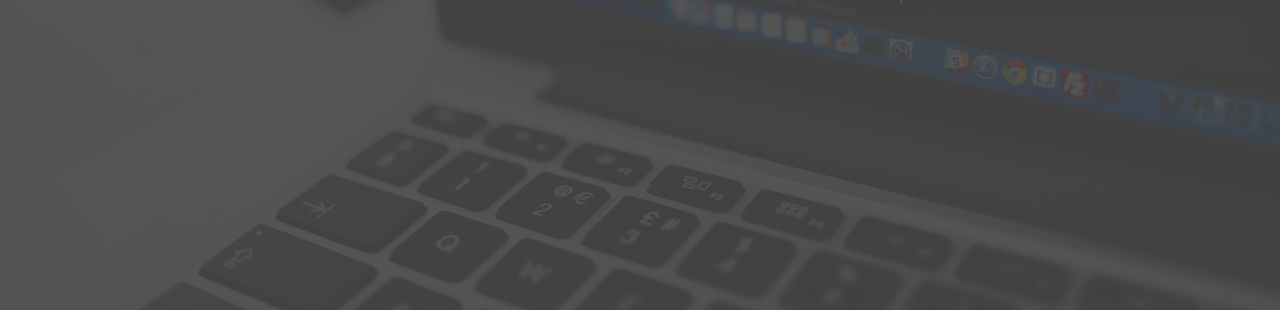
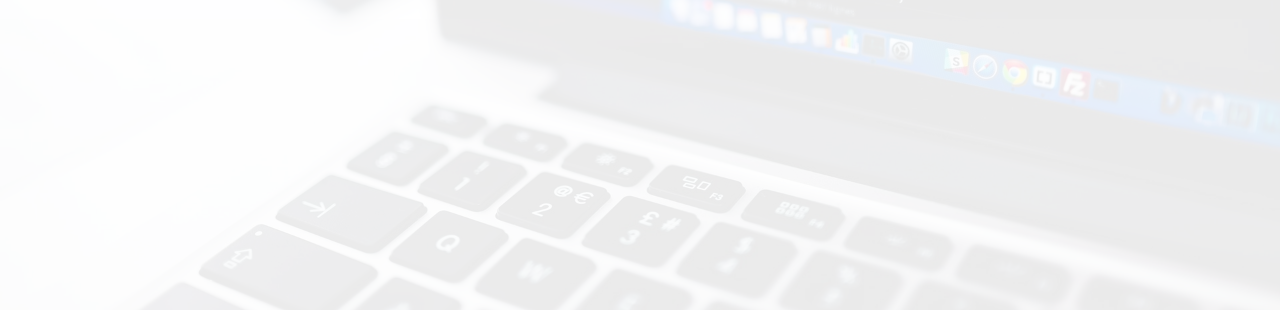
Before and after one commit to ktan18879/new_portfolio, a website: page dist/index.html in a window 1280 px wide. Shown: the part 490-800 px from the top of the page. Drawn offline with Linux system fonts and the light colour scheme.

Commit message:
Change background UI

```diff
--- a/scss/_config.scss
+++ b/scss/_config.scss
@@ -1,7 +1,7 @@
-$primary-color: #444;
-//$primary-color: #fff;
-$secondary-color: #eece1a;
-//$secondary-color: #0a8ec2;
+//$primary-color: #444;
+$primary-color: #fff;
+//$secondary-color: #eece1a;
+$secondary-color: #0a8ec2;
 $bright-text-color: #f4f4f4;
 $dark-text-color: #041669;
 $show-home-image: true;
```
Also changed, not shown: package.json (added, +24 -0 lines), dist/css/main.css, 2 other files.
